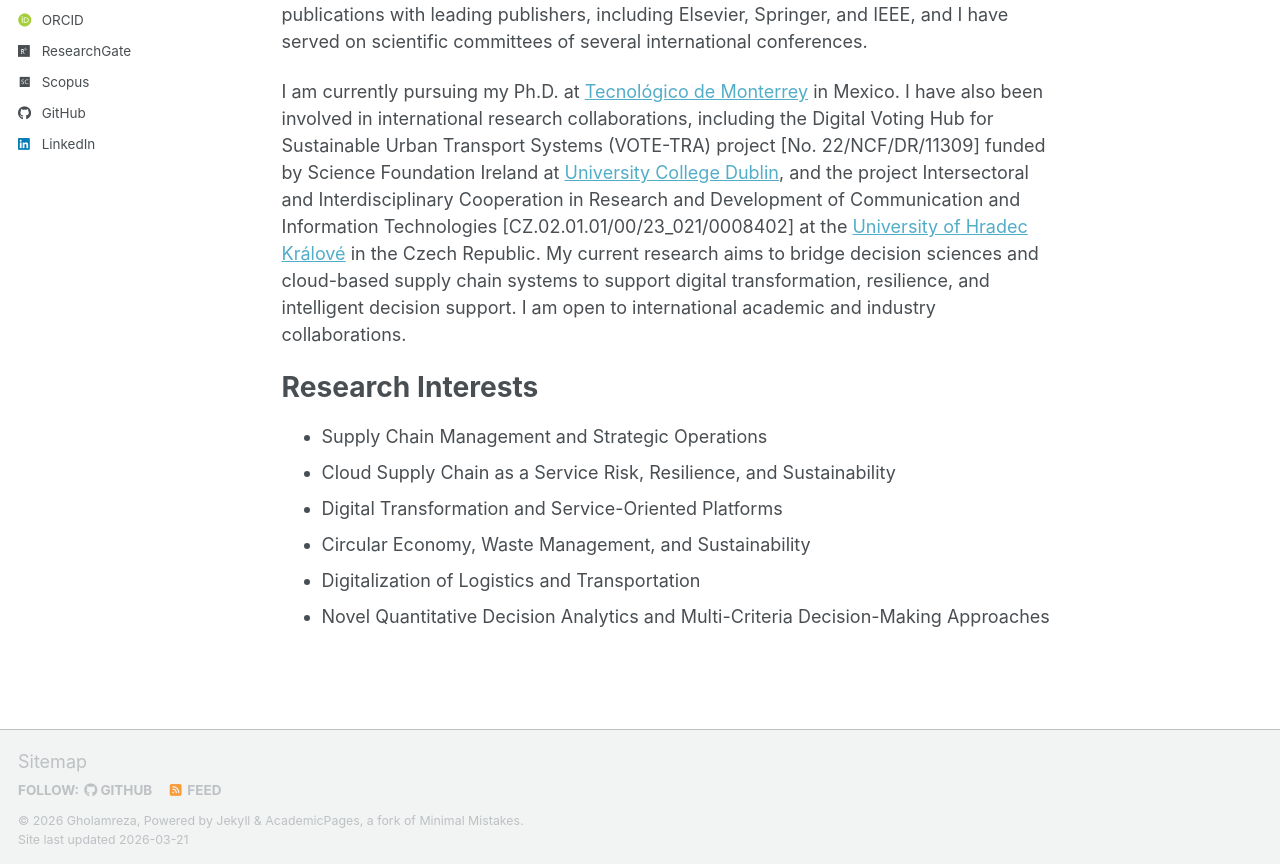
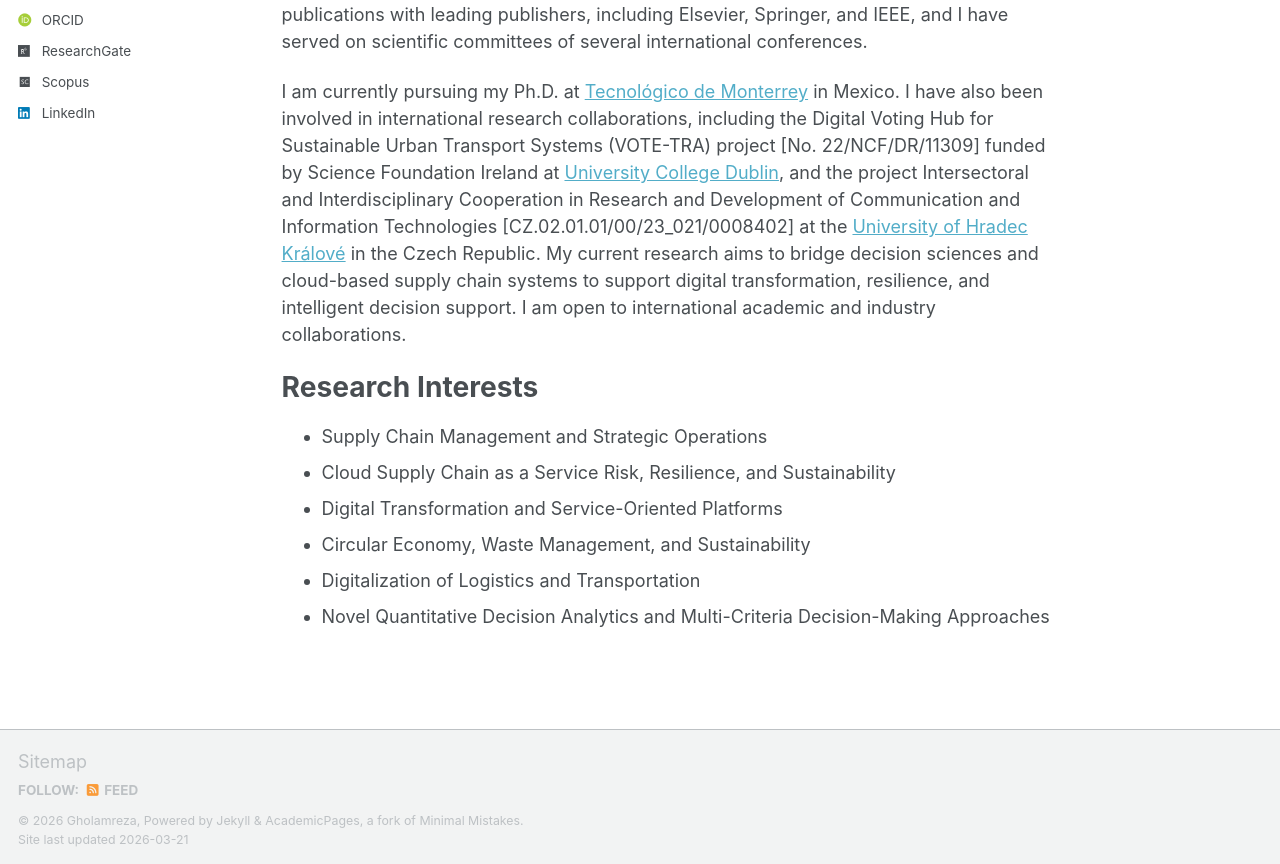
Before and after one commit to Gholamreza-Haseli/Gholamreza-Haseli.github.io, a Jekyll site: the page built from _pages/about.md, in a window 1280 px wide and 1330 px high. Shown: the part 463-1327 px from the top of the window. Built offline with Jekyll 4.4.1, drawn with Linux system fonts in a browser that asks for light colours; some web fonts are replaced; a script bundle is joined from its source files by our own code; library files that are not in the unit come from our copies.

Commit message:
Update _config.yml

```diff
--- a/_config.yml
+++ b/_config.yml
@@ -51,7 +51,7 @@
   bitbucket        : # Username - Update with your username on the site
   codepen          : # Username
   dribbble         : # Username
-  github           : "gholamreza-haseli.github.io"
+  github           : # Username
   kaggle           : # Username
   stackoverflow    : # User number or user number and name (i.e., use "1" or "1/jeff-atwood")
 
```
